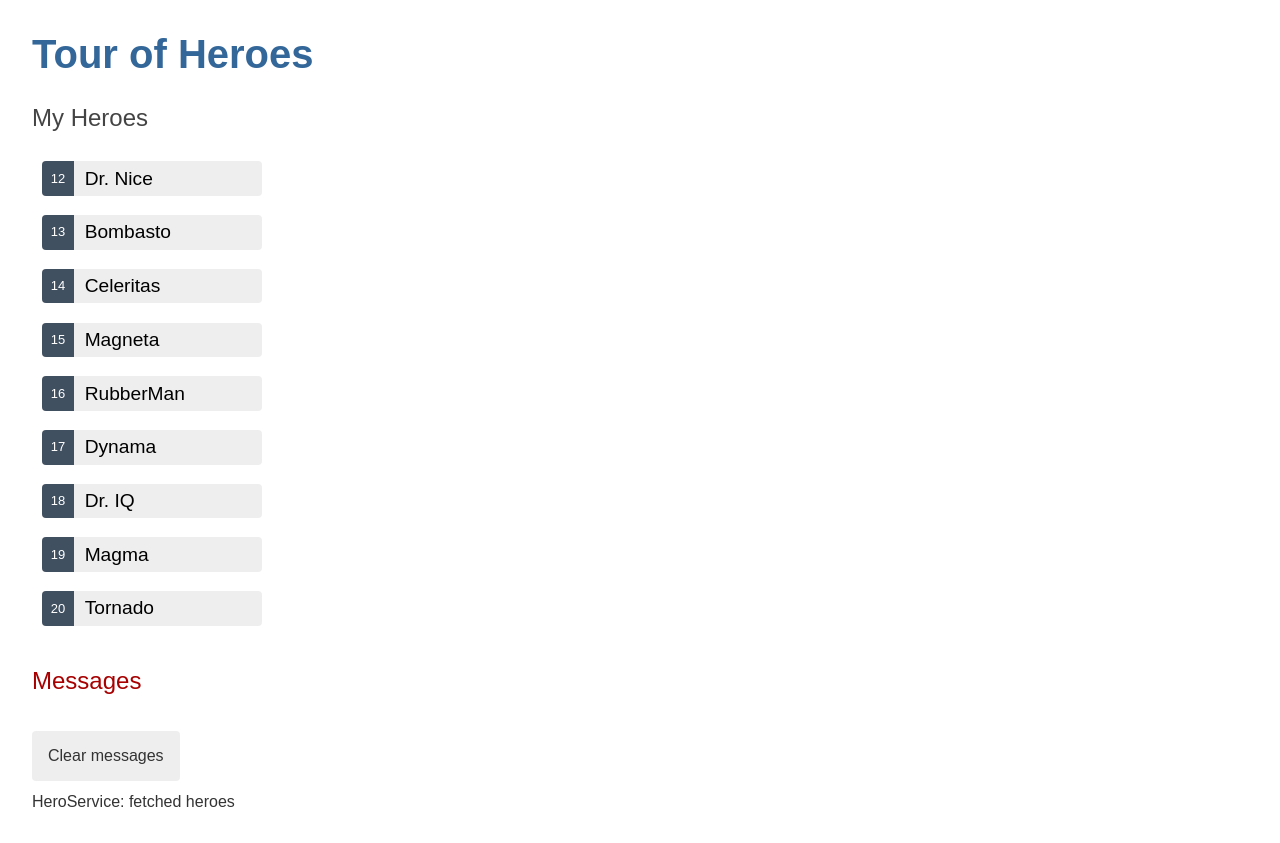
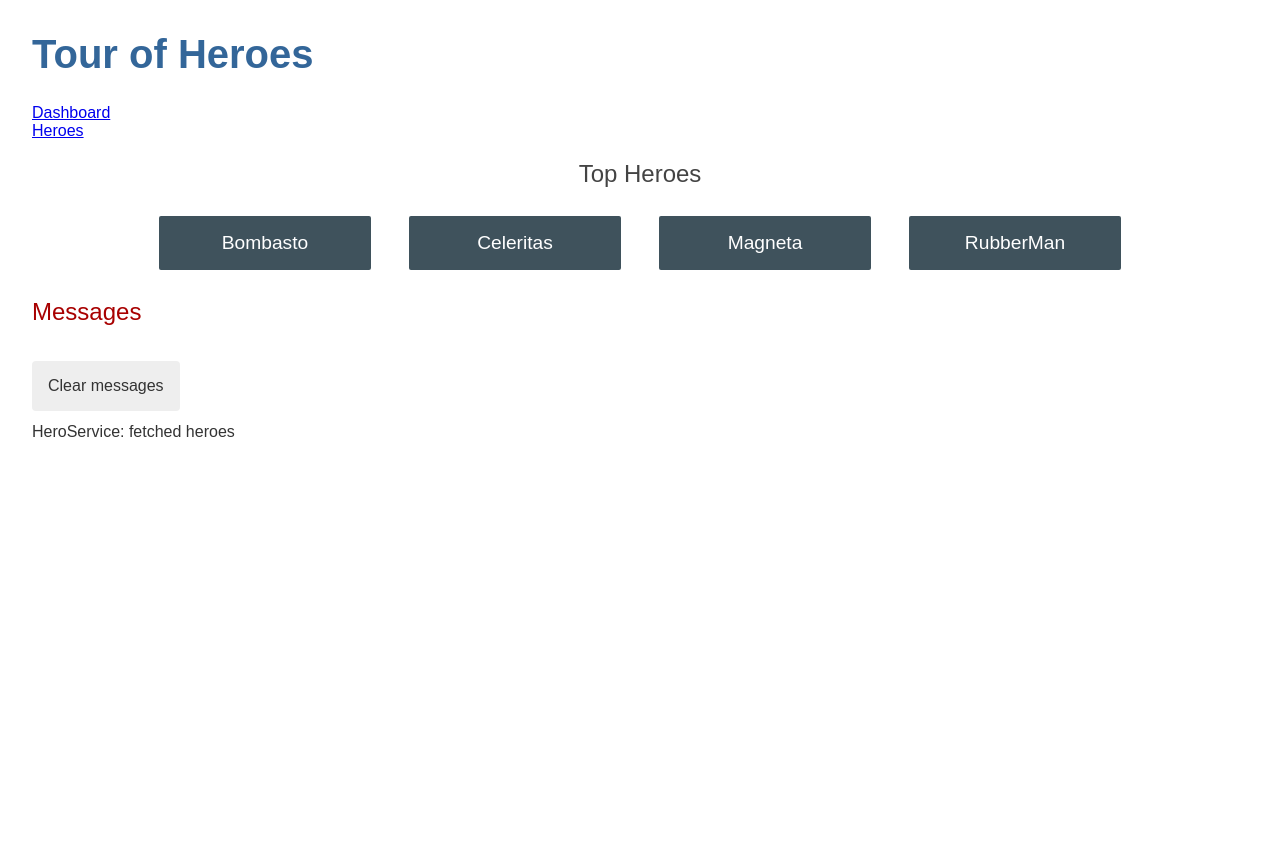
Before and after one commit to lucas-bids/angular-tour-of-heroes, an Angular app: page /dashboard in a window 1280 px wide. Before the commit this address led to /. After the commit the page ends 800 px from the top, so only its background shows below. Built offline with nearby package versions, Linux system fonts and the light colour scheme.

Commit message:
continue on Extract the id route parameter

```diff
--- a/src/app/app-routing.module.ts
+++ b/src/app/app-routing.module.ts
@@ -1,7 +1,15 @@
 import { NgModule } from '@angular/core';
 import { RouterModule, Routes } from '@angular/router';
+import { HeroesComponent } from './heroes/heroes.component';
+import { DashboardComponent } from './dashboard/dashboard.component';
+import { HeroDetailsComponent } from './hero-details/hero-details.component';
 
-const routes: Routes = [];
+const routes: Routes = [
+  { path: '', redirectTo: '/dashboard', pathMatch: 'full' },
+  { path: 'dashboard', component: DashboardComponent },
+  {path: 'detail/:id', component: HeroDetailsComponent },
+  { path: 'heroes', component: HeroesComponent }
+];
 
 @NgModule({
   imports: [RouterModule.forRoot(routes)],
--- a/src/app/app.component.html
+++ b/src/app/app.component.html
@@ -1,3 +1,5 @@
-<h1>{{title}}</h1>
-<app-heroes></app-heroes>
+<h1>{{ title }}</h1>
+<nav><a routerLink="/dashboard">Dashboard</a></nav>
+<nav><a routerLink="/heroes">Heroes</a></nav>
+<router-outlet></router-outlet>
 <app-messages></app-messages>
--- a/src/app/app.module.ts
+++ b/src/app/app.module.ts
@@ -8,6 +8,7 @@
 import { FormsModule } from '@angular/forms';
 import { HeroDetailsComponent } from './hero-details/hero-details.component';
 import { MessagesComponent } from './messages/messages.component';
+import { DashboardComponent } from './dashboard/dashboard.component';
 
 @NgModule({
   declarations: [
@@ -15,6 +16,7 @@
     HeroesComponent,
     HeroDetailsComponent,
     MessagesComponent,
+    DashboardComponent,
   ],
   imports: [
     BrowserModule,
--- /dev/null
+++ b/src/app/dashboard/dashboard.component.html
@@ -0,0 +1,6 @@
+<h2>Top Heroes</h2>
+<div class="heroes-menu">
+    <a *ngFor="let hero of heroes" routerLink="/detail/{{hero.id}}">
+        {{hero.name}}
+    </a>
+</div>
--- /dev/null
+++ b/src/app/dashboard/dashboard.component.sass
@@ -0,0 +1,43 @@
+// DashboardComponent's private CSS styles
+
+h2
+  text-align: center
+
+.heroes-menu
+  padding: 0
+  margin: auto
+  max-width: 1000px
+
+  // flexbox
+  display: flex
+  flex-direction: row
+  flex-wrap: wrap
+  justify-content: space-around
+  align-content: flex-start
+  align-items: flex-start
+
+a
+  background-color: #3f525c
+  border-radius: 2px
+  padding: 1rem
+  font-size: 1.2rem
+  text-decoration: none
+  display: inline-block
+  color: #fff
+  text-align: center
+  width: 100%
+  min-width: 70px
+  margin: .5rem auto
+  box-sizing: border-box
+
+  // flexbox
+  order: 0
+  flex: 0 1 auto
+  align-self: auto
+
+  @media (min-width: 600px)
+    width: 18%
+    box-sizing: content-box
+
+  &:hover
+    background-color: #000
--- /dev/null
+++ b/src/app/dashboard/dashboard.component.ts
@@ -0,0 +1,23 @@
+import { Component, OnInit } from '@angular/core';
+import { Hero } from '../hero';
+import { HeroService } from '../hero.service';
+
+@Component({
+  selector: 'app-dashboard',
+  templateUrl: './dashboard.component.html',
+  styleUrls: [ './dashboard.component.sass' ]
+})
+export class DashboardComponent implements OnInit {
+  heroes: Hero[] = [];
+
+  constructor(private heroService: HeroService) { }
+
+  ngOnInit(): void {
+    this.getHeroes();
+  }
+
+  getHeroes(): void {
+    this.heroService.getHeroes()
+      .subscribe(heroes => this.heroes = heroes.slice(1, 5));
+  }
+}
--- a/src/app/hero-details/hero-details.component.ts
+++ b/src/app/hero-details/hero-details.component.ts
@@ -1,5 +1,8 @@
 import { Component, Input } from '@angular/core';
 import { Hero } from '../hero';
+import { ActivatedRoute } from '@angular/router';
+import { Location } from '@angular/common';
+import { HeroService } from '../hero.service';
 
 
 @Component({
@@ -9,4 +12,10 @@
 })
 export class HeroDetailsComponent {
   @Input() hero?: Hero;
+
+  constructor(
+    private route: ActivatedRoute,
+    private heroService: HeroService,
+    private location: Location
+  ) {}
 }
--- a/src/app/heroes/heroes.component.html
+++ b/src/app/heroes/heroes.component.html
@@ -1,12 +1,11 @@
 <h2>My Heroes</h2>
 <ul class="heroes">
   <li *ngFor="let hero of heroes">
-    <button [class.selected]="hero === selectedHero" type="button" (click)="onSelect(hero)">
-        <span class="badge">{{hero.id}}</span>
-        <span class="name">{{hero.name}}</span>
-    </button>
+    <a routerLink="/detail/{{hero.id}}">
+      <span class="badge">
+        {{hero.id}}
+      </span>
+      {{hero.name}}
+    </a>
   </li>
 </ul>
-
-
-<app-hero-details [hero]="selectedHero"></app-hero-details>
--- a/src/app/heroes/heroes.component.sass
+++ b/src/app/heroes/heroes.component.sass
@@ -1,46 +1,35 @@
+// HeroesComponent's private CSS styles
 .heroes
   margin: 0 0 2em 0
   list-style-type: none
   padding: 0
   width: 15em
 
-.heroes
   li
-    display: flex
+    position: relative
+    cursor: pointer
 
-  button
-    flex: 1
-    cursor: pointer
-    position: relative
-    left: 0
+    &:hover
+      left: .1em
+
+  a
+    color: #333
+    text-decoration: none
     background-color: #EEE
     margin: .5em
-    padding: 0
+    padding: .3em 0
+    height: 1.6em
     border-radius: 4px
-    display: flex
-    align-items: stretch
-    height: 1.8em
+    display: block
+    width: 100%
 
     &:hover
       color: #2c3a41
       background-color: #e6e6e6
-      left: .1em
 
     &:active
       background-color: #525252
       color: #fafafa
-
-    &.selected
-      background-color: black
-      color: white
-
-      &:hover
-        background-color: #505050
-        color: white
-
-      &:active
-        background-color: black
-        color: white
 
   .badge
     display: inline-block
@@ -49,8 +38,11 @@
     padding: 0.8em 0.7em 0 0.7em
     background-color: #405061
     line-height: 1em
+    position: relative
+    left: -1px
+    top: -4px
+    height: 1.8em
+    min-width: 16px
+    text-align: right
     margin-right: .8em
     border-radius: 4px 0 0 4px
-
-  .name
-    align-self: center
--- a/src/app/heroes/heroes.component.ts
+++ b/src/app/heroes/heroes.component.ts
@@ -9,23 +9,14 @@
   styleUrls: ['./heroes.component.sass'],
 })
 export class HeroesComponent {
-
-  constructor(private heroService: HeroService, private messageService:MessageService) {}
-
   heroes: Hero[] = [];
 
-  selectedHero?: Hero;
-
-  onSelect(hero: Hero): void {
-    this.selectedHero = hero;
-    this.messageService.add('Heroes Component:  Selected hero id=${hero.id}')
-  }
-
-  getHeroes(): void {
-    this.heroService.getHeroes().subscribe(heroes => this.heroes = heroes)
-  }
+  constructor(private heroService: HeroService) {}
 
   ngOnInit(): void {
     this.getHeroes();
   }
+  getHeroes(): void {
+    this.heroService.getHeroes().subscribe((heroes) => (this.heroes = heroes));
+  }
 }
```
Also changed, not shown: 1 other file (tests, documents, lock files or other folders).
